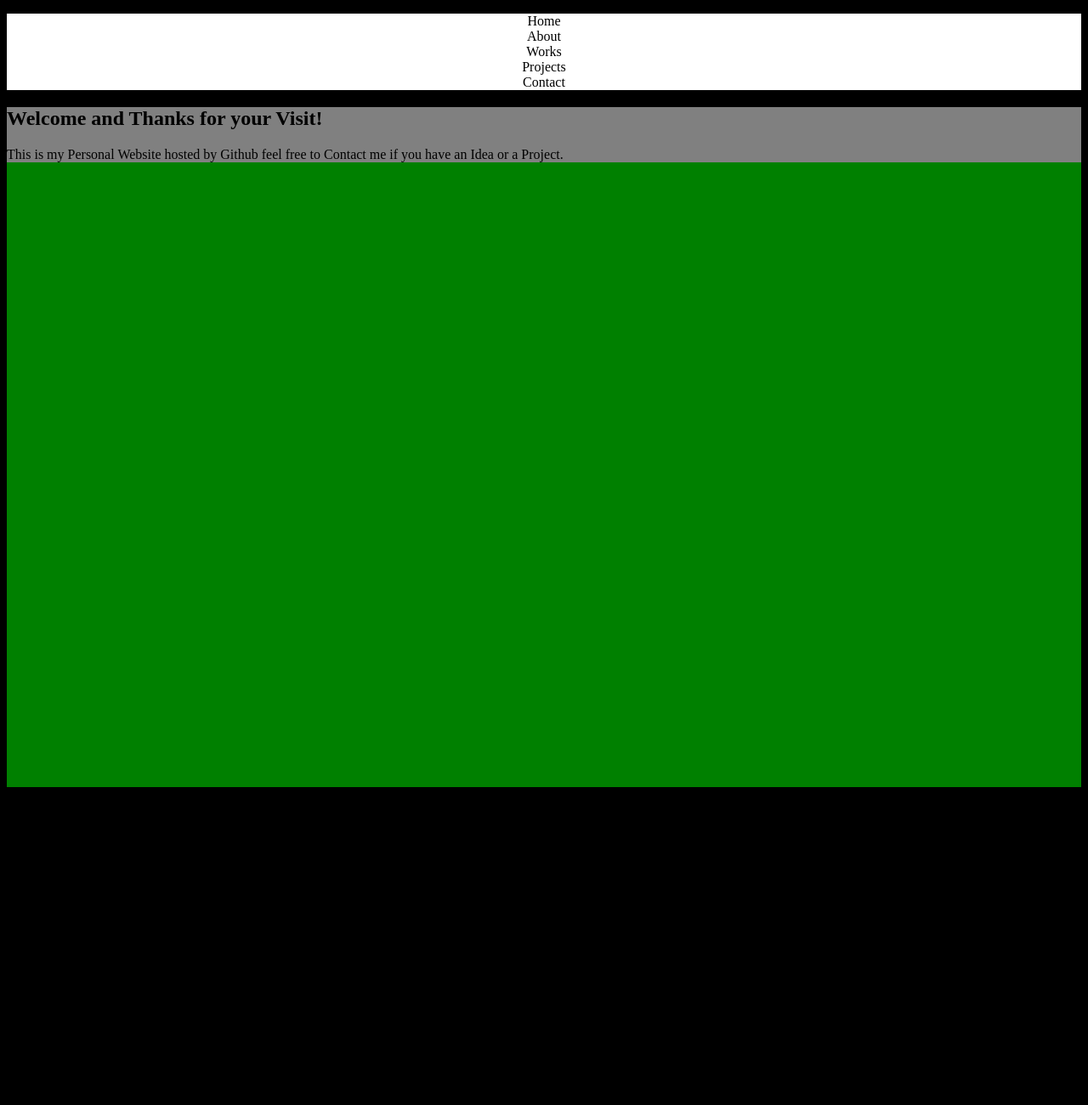
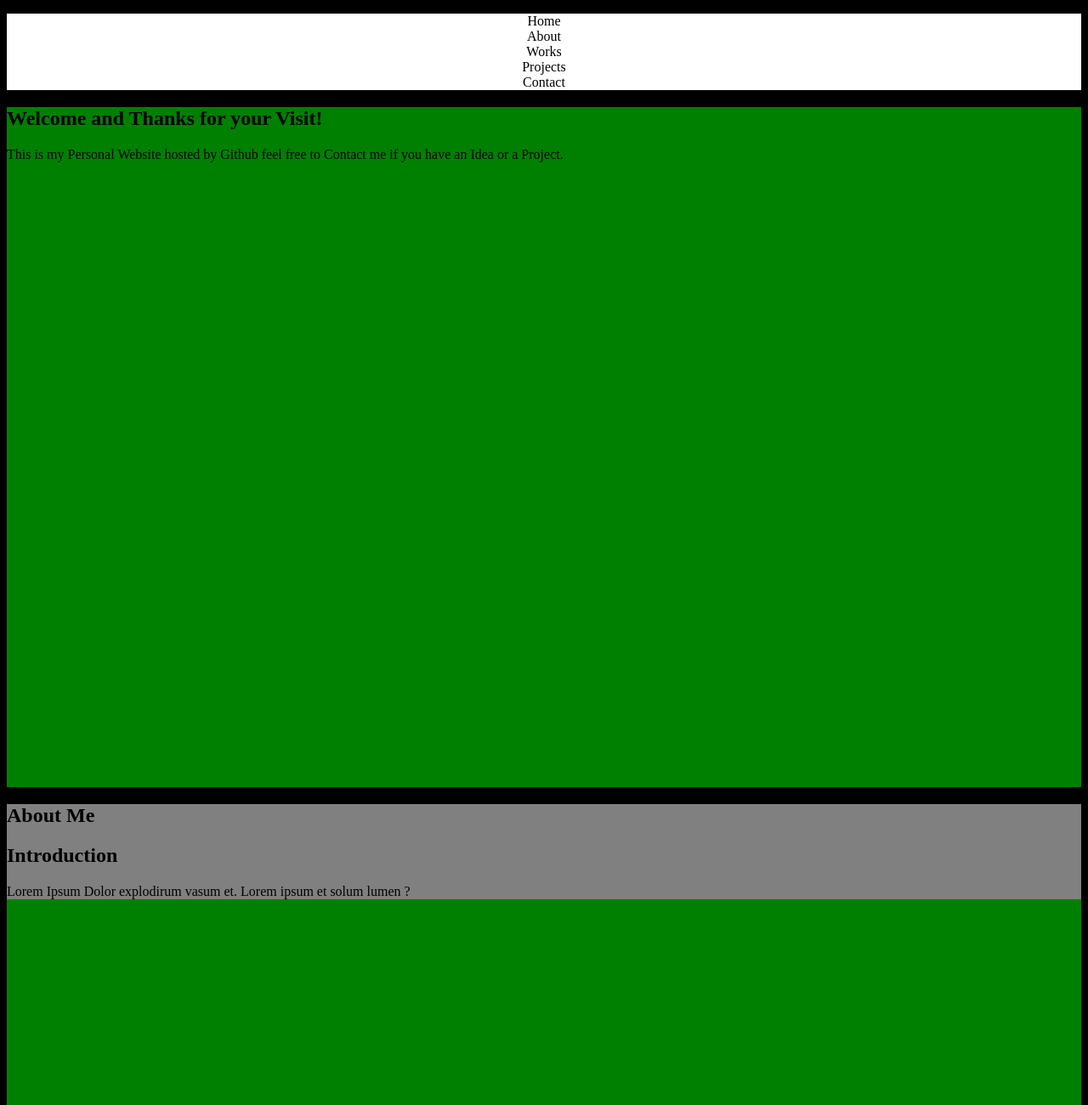
Before and after one commit to DepressedUnicorn/welcomepage, a plain HTML site: page index.html in a window 1280 px wide. Shown: the top 1300 px of the page at 85% size. Drawn offline with Linux system fonts and the light colour scheme.

Commit message:
Update index.html

```diff
--- a/index.html
+++ b/index.html
@@ -16,12 +16,18 @@
           <li name="Contact" href="#contact">Contact</li>
         </ul>
     </main>
-    <section>
-      <div name="about-section" class="about" id="about">
+    <section name="Title-Page">
+      <div name="title-page" class="title">
         <h1> Welcome and Thanks for your Visit! </h1>
         <p> This is my Personal Website hosted by Github feel free to Contact me if you have an Idea or a Project.</p>
-        <div>
       </div>
+      </section>
+      <section name="about-section" id="about">
+        <div class="about">
+          <h1>About Me</h1>
+          <h2>Introduction</h2>
+          <p> Lorem Ipsum Dolor explodirum vasum et. Lorem ipsum et solum lumen ?</p>
+        </div>
       </section>
       </body>
 </html>
```
